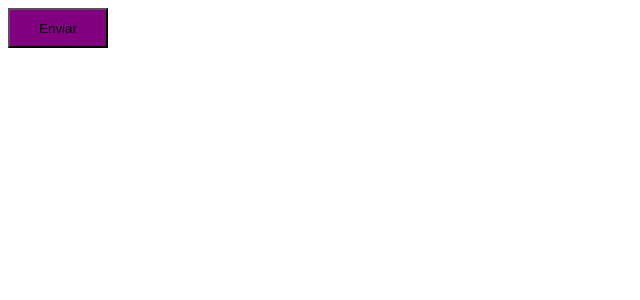
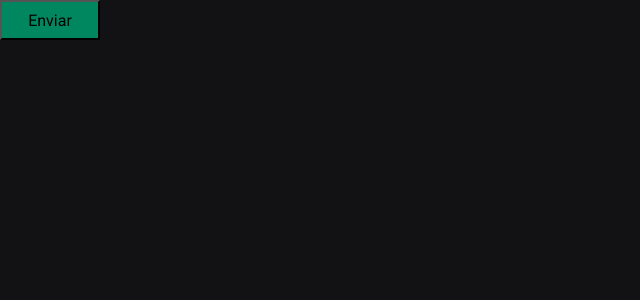
Before and after one commit to ma-nobrega/ignite-timer, a React (Vite) app: page / in a window 1280 px wide. Shown: the top 300 px of the page, without its empty margins (0-640 px from the left). Built offline with nearby package versions, Linux system fonts and the light colour scheme.

Commit message:
add theme and theme colors

```diff
--- a/index.html
+++ b/index.html
@@ -2,7 +2,13 @@
 <html lang="en">
   <head>
     <meta charset="UTF-8" />
+    <link rel="preconnect" href="https://fonts.googleapis.com" />
+    <link rel="preconnect" href="https://fonts.gstatic.com" crossorigin />
     <meta name="viewport" content="width=device-width, initial-scale=1.0" />
+    <link
+      href="https://fonts.googleapis.com/css2?family=Roboto+Mono:wght@700&family=Roboto:wght@400;700&display=swap"
+      rel="stylesheet"
+    />
     <title>Ignite Timer</title>
   </head>
   <body>
--- a/src/App.tsx
+++ b/src/App.tsx
@@ -1,9 +1,13 @@
+import { ThemeProvider } from "styled-components";
+import { defaultTheme } from "./styles/themes/default";
 import { Button } from "./components/Button/index";
+import { GlobalStyle } from "./styles/global";
 
 export function App() {
   return (
-    <>
+    <ThemeProvider theme={defaultTheme}>
+      <GlobalStyle />
       <Button />
-    </>
+    </ThemeProvider>
   );
 }
--- a/src/components/Button/styles.ts
+++ b/src/components/Button/styles.ts
@@ -6,15 +6,8 @@
   variant: ButtonVariant;
 }
 
-const buttonVariants = {
-  primary: "purple",
-  secondary: "orange",
-  danger: "red",
-  success: "green",
-};
-
 export const Container = styled.button<ButtonProps>`
   width: 100px;
   height: 40px;
-  background-color: ${(props) => buttonVariants[props.variant]};
+  background-color: ${({ theme }) => theme["green-500"]};
 `;
--- /dev/null
+++ b/src/styles/global.ts
@@ -0,0 +1,24 @@
+import { createGlobalStyle } from "styled-components";
+
+export const GlobalStyle = createGlobalStyle`
+  *{
+    margin:0;
+    padding:0;
+    box-sizing: border-box;
+  }
+
+  :focus{
+    outline: 0;
+    box-shadow: 0 0 0 2px ${({ theme }) => theme["green-500"]};
+  }
+
+  body{
+    background-color:${({ theme }) => theme["gray-900"]};
+    color: ${({ theme }) => theme["gray-300"]};
+  }
+  body, input ,textarea, button{
+    font-family: 'Roboto', sans-serif;
+    font-weight: 400;
+    font-size: 1rem;
+  }
+`;
--- /dev/null
+++ b/src/styles/themes/default.ts
@@ -0,0 +1,21 @@
+export const defaultTheme = {
+  white: "#FFF",
+
+  "gray-100": "#E1E1E6",
+  "gray-300": "#C4C4CC",
+  "gray-400": "#8D8D99",
+  "gray-500": "#7C7C8A",
+  "gray-600": "#323238",
+  "gray-700": "#29292E",
+  "gray-800": "#202024",
+  "gray-900": "#121214",
+
+  "green-300": "#00B37E",
+  "green-500": "#00875F",
+  "green-700": "#015F43",
+
+  "red-500": "#AB222E",
+  "red-700": "#7A1921",
+
+  "yellow-500": "#FBA94C",
+};
```
Also changed, not shown: src/@types/styled.d.ts (added, +8 -0 lines).
